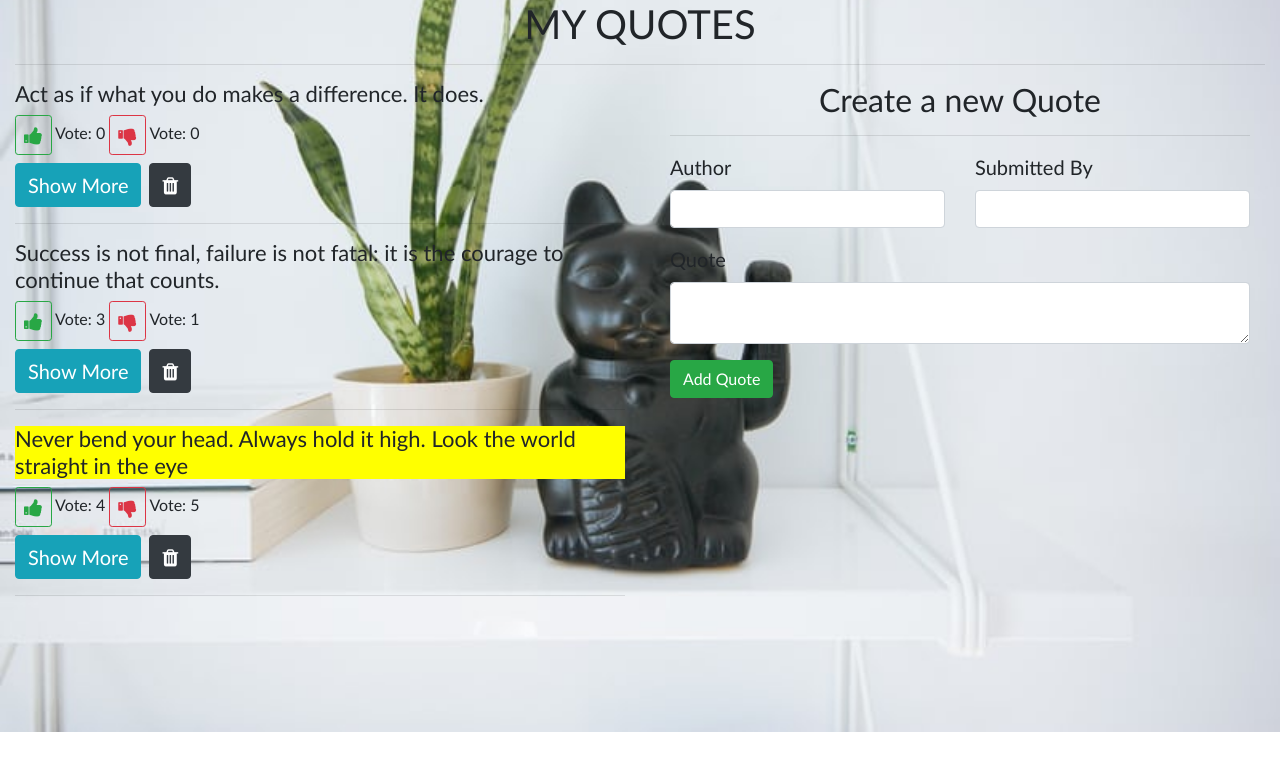
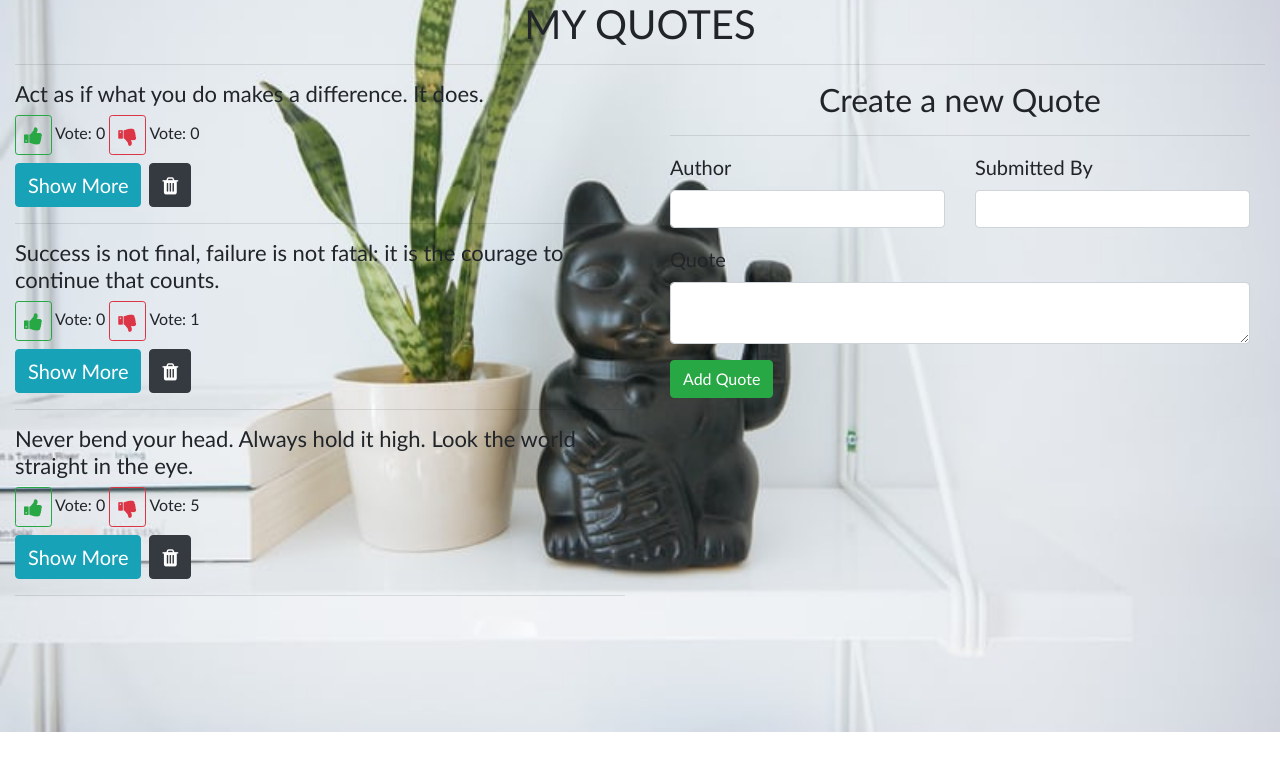
Before and after one commit to n-pretorious/week-one-core-ip, an Angular app: page / in a window 1280 px wide. Shown: the top 770 px of the page. Built offline with nearby package versions, Linux system fonts and the light colour scheme.

Commit message:
Edit compenent to display content unhighlighted when highest vote for every vote is 0

```diff
--- a/src/app/quote/quote.component.html
+++ b/src/app/quote/quote.component.html
@@ -7,8 +7,8 @@
       <div *ngFor="let quote of quotes; let i = index">
 
         <div class="header">
-          <h5 id={{i}} *ngIf='quote.upVote !== findMax()'>{{ quote.detail }}.</h5>
-          <div *ngIf='quote.upVote === findMax()'>
+          <h5 id={{i}} *ngIf='quote.upVote !== findMax() || quote.upVote === 0'>{{ quote.detail }}.</h5>
+          <div *ngIf='quote.upVote === findMax() && quote.upVote > 0'>
               <h5 appHighlight>{{ quote.detail }}</h5>
           </div>
         </div>
--- a/src/app/quote/quote.component.ts
+++ b/src/app/quote/quote.component.ts
@@ -11,9 +11,9 @@ export class QuoteComponent implements OnInit {
   quotes: Quote[] = [
     new Quote(1, 'Act as if what you do makes a difference. It does', 'William James', 0, 0, new Date(2019, 6, 9), 'Mbappe'),
     // tslint:disable-next-line: max-line-length
-    new Quote(2, 'Success is not final, failure is not fatal: it is the courage to continue that counts', 'Winston Churchill', 3, 1, new Date(2020, 11, 28), 'Messi'),
+    new Quote(2, 'Success is not final, failure is not fatal: it is the courage to continue that counts', 'Winston Churchill', 0, 1, new Date(2020, 11, 28), 'Messi'),
     // tslint:disable-next-line: max-line-length
-    new Quote(3, 'Never bend your head. Always hold it high. Look the world straight in the eye', 'Helen Keller', 4, 5, new Date(2020, 7, 22), 'Martineli')
+    new Quote(3, 'Never bend your head. Always hold it high. Look the world straight in the eye', 'Helen Keller', 0, 5, new Date(2020, 7, 22), 'Martineli')
   ];
 
   constructor() { }
```
